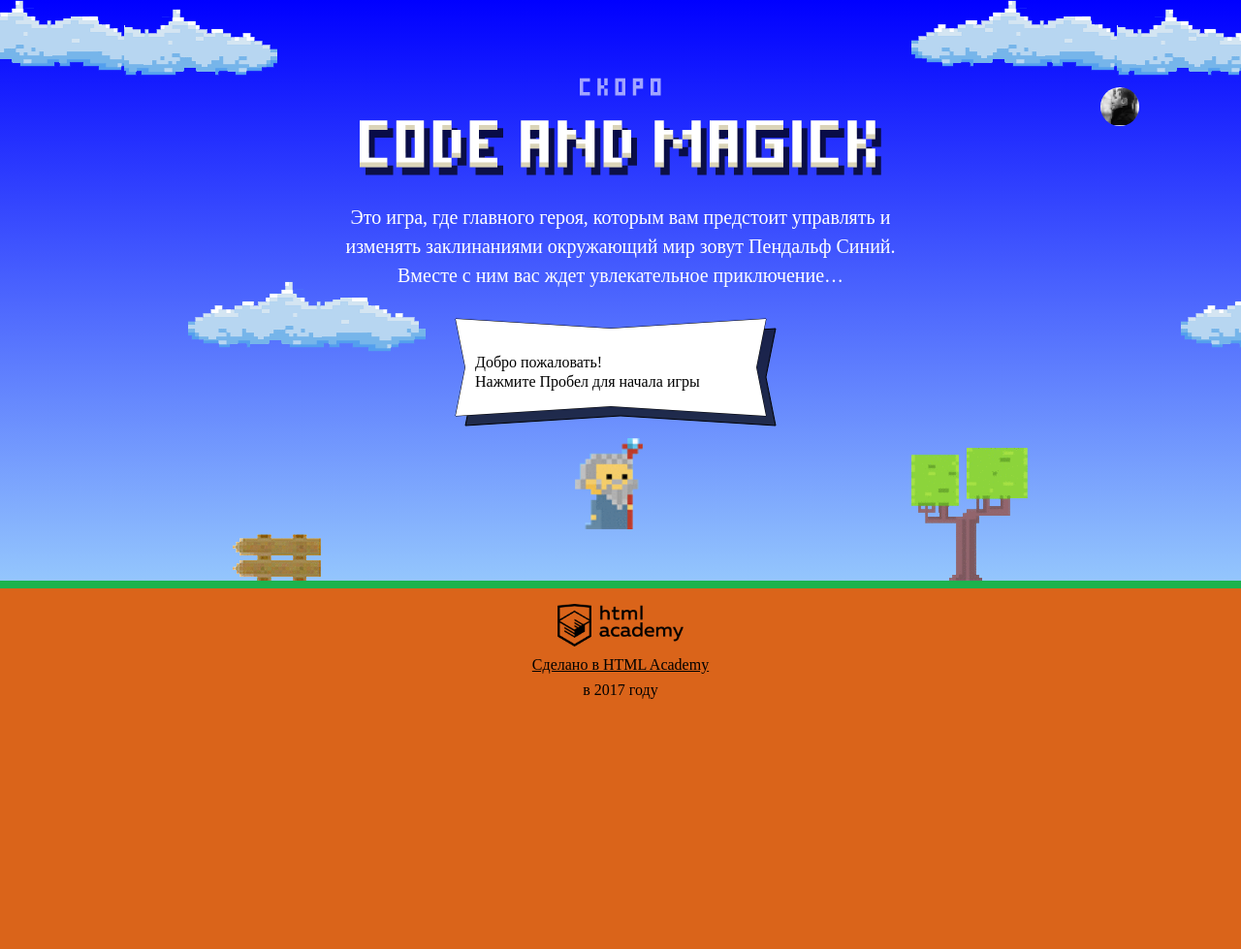
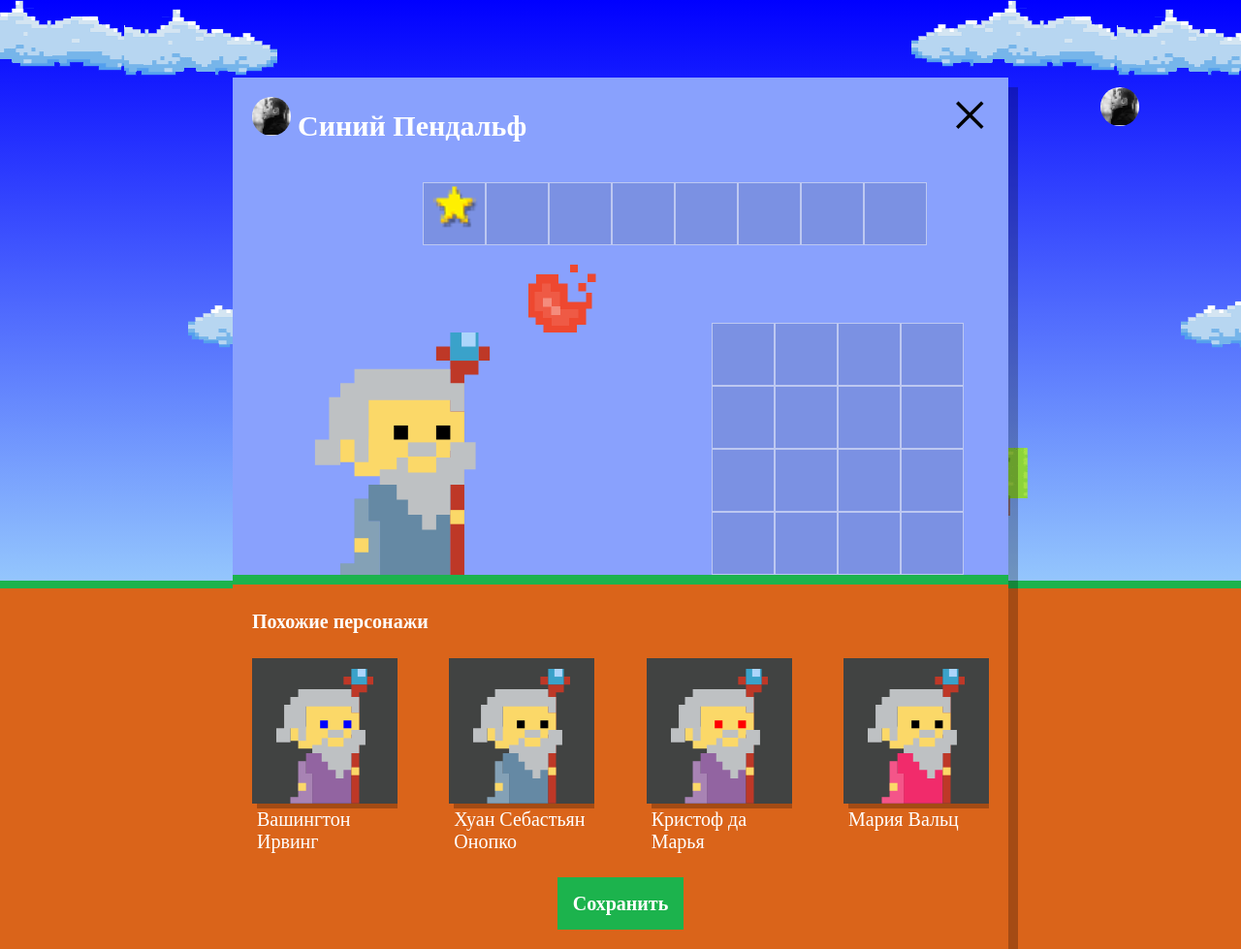
Before and after one commit to lllel/code-and-magick, a website: page index.html in a window 1280 px wide. Shown: the whole page at 97% size. Before the commit the page ends 800 px from the top, so only its background shows below. Drawn offline with Linux system fonts and the light colour scheme; a web font is replaced by a local one.

Commit message:
Похожие волшебники готовы

```diff
--- a/index.html
+++ b/index.html
@@ -208,6 +208,6 @@
 </script>
 <script src="js/game.js"></script>
 <script src="js/stat.js"></script>
-
+<script src="js/setup.js"></script>
 </body>
 </html>
--- /dev/null
+++ b/js/setup.js
@@ -0,0 +1,46 @@
+'use strict';
+
+var QUANTITY_WIZARD = 4;
+var NAMES = ['Иван', 'Хуан Себастьян', 'Мария', 'Кристоф', 'Виктор', 'Юлия', 'Люпита', 'Вашингтон'];
+var SURNAMES = ['да Марья', 'Верон', 'Мирабелла', 'Вальц', 'Онопко', 'Топольницкая', 'Нионго', 'Ирвинг'];
+var COAT_COLORS = ['rgb(101, 137, 164)', 'rgb(241, 43, 107)', 'rgb(146, 100, 161)', 'rgb(56, 159, 117)', 'rgb(215, 210, 55)', 'rgb(0, 0, 0)'];
+var EYES_COLOR = ['black', 'red', 'blue', 'yellow', 'green'];
+
+var setup = document.querySelector('.setup');
+var templateWizard = document.querySelector('#similar-wizard-template').content;
+var wizardsContainer = setup.querySelector('.setup-similar-list');
+var fragment = document.createDocumentFragment();
+
+setup.classList.remove('hidden');
+setup.querySelector('.setup-similar').classList.remove('hidden');
+
+var getRandomNumber = function (min, max) {
+  return Math.floor(Math.random() * (max - min + 1)) + min;
+};
+
+var getWizard = function () {
+  return {
+    name: NAMES[getRandomNumber(0, NAMES.length - 1)],
+    surname: SURNAMES[getRandomNumber(0, SURNAMES.length - 1)],
+    coatColor: COAT_COLORS[getRandomNumber(0, COAT_COLORS.length - 1)],
+    eyesColor: EYES_COLOR[getRandomNumber(0, EYES_COLOR.length - 1)]
+  };
+};
+
+var getRenderWizard = function (wizard) {
+  var wizardElement = templateWizard.cloneNode(true);
+
+  wizardElement.querySelector('.setup-similar-label').textContent = wizard.name + ' ' + wizard.surname;
+  wizardElement.querySelector('.wizard-coat').style.fill = wizard.coatColor;
+  wizardElement.querySelector('.wizard-eyes').style.fill = wizard.eyesColor;
+
+  return wizardElement;
+};
+
+var addWizard = function (field) {
+  for (var i = 0; i < QUANTITY_WIZARD; i++) {
+    fragment.appendChild(getRenderWizard(getWizard()));
+  }
+  field.appendChild(fragment);
+};
+addWizard(wizardsContainer);
```
